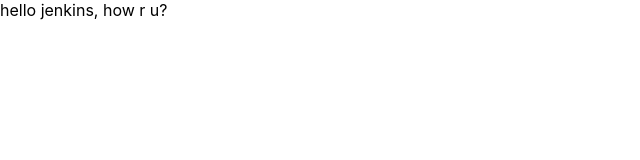
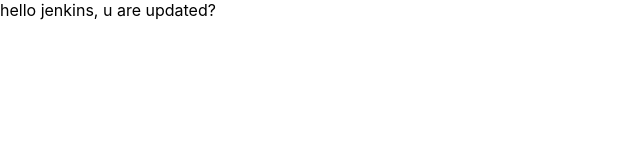
Before and after one commit to krunal04111993/react_hello, a React (Create React App) app: page / in a window 1280 px wide. Shown: the top 160 px of the page, without its empty margins (0-640 px from the left). Built offline with nearby package versions, Linux system fonts and the light colour scheme.

Commit message:
Update App.js
new

```diff
--- a/src/App.js
+++ b/src/App.js
@@ -4,7 +4,7 @@
 function App() {
   return (
   <>
-  hello jenkins, how r u?
+  hello jenkins, u are updated?
   </>
   );
 }
```
